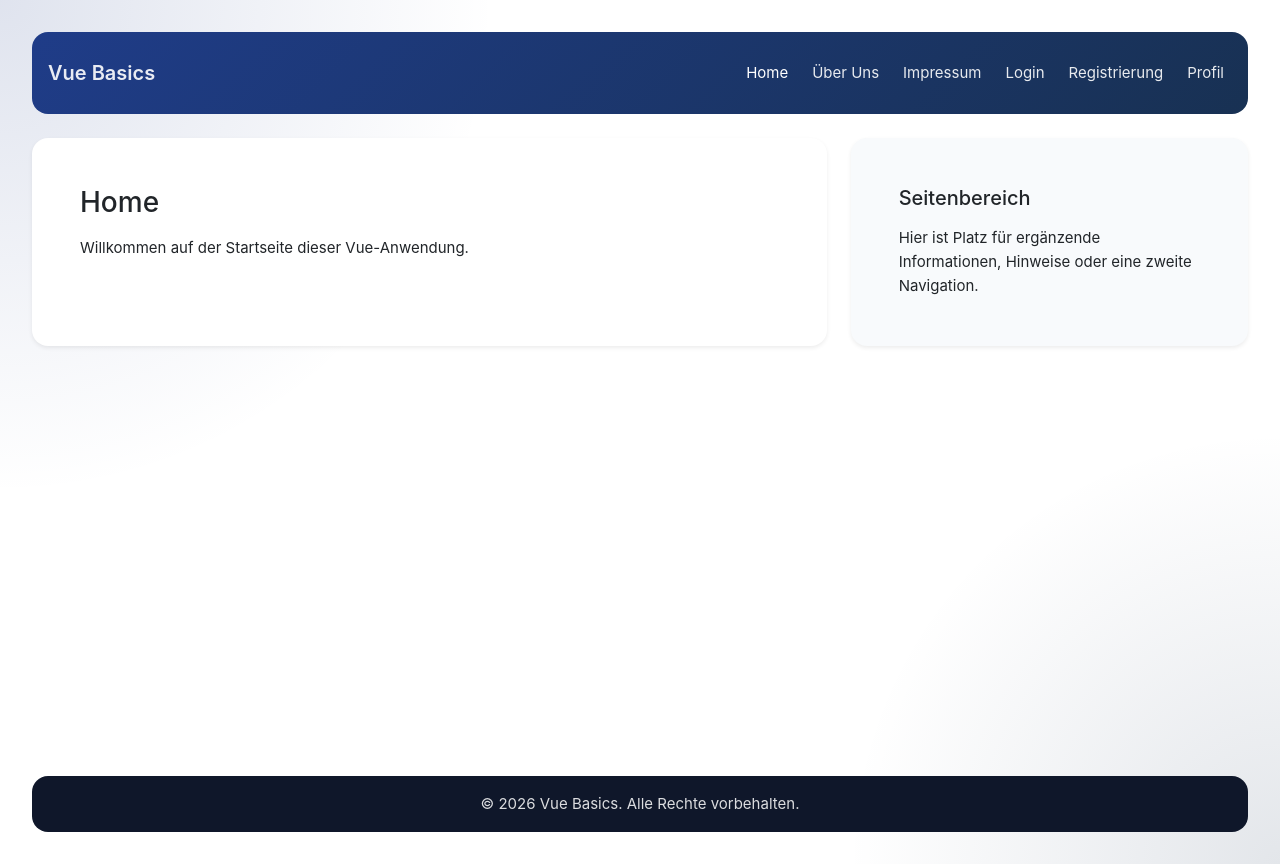
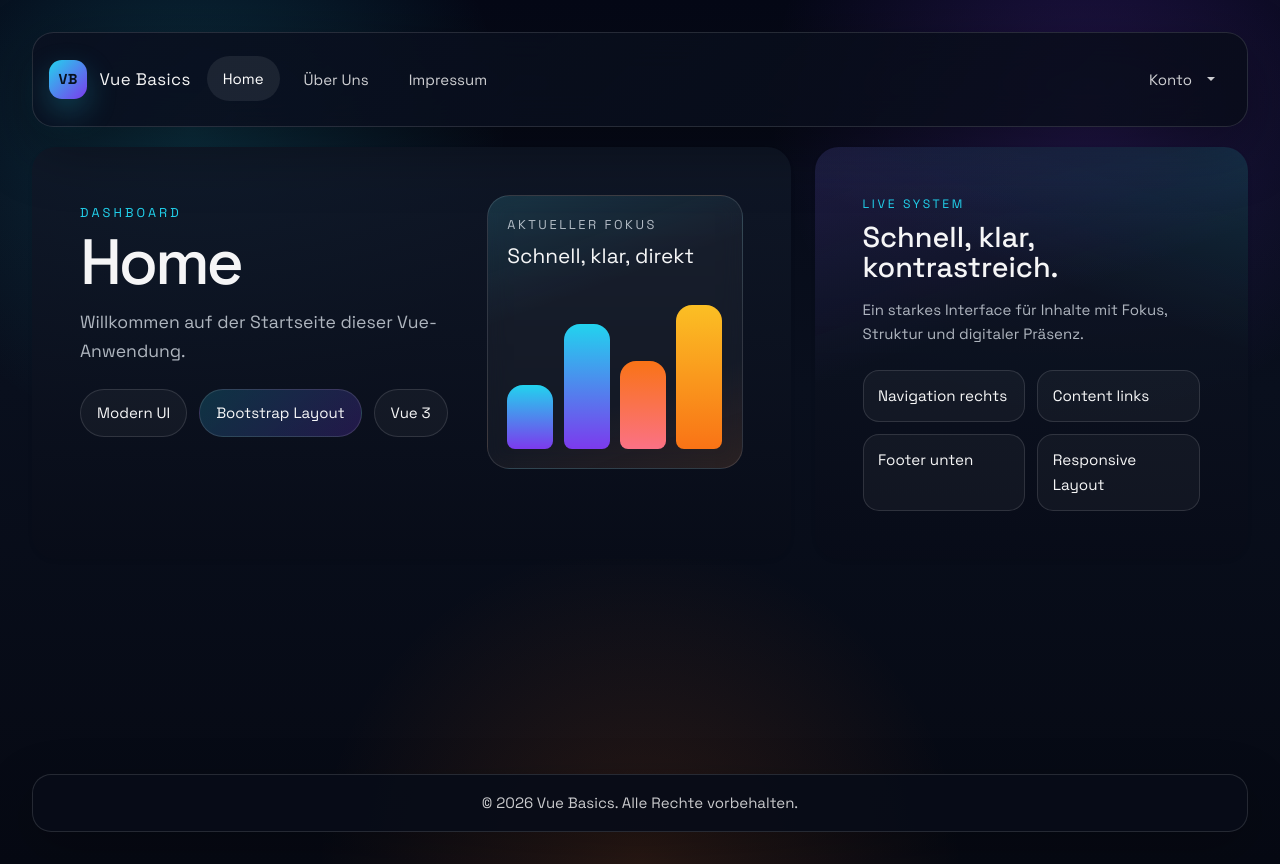
Before and after one commit to jonas037321/vue-basics, a Vue app: page / in a window 1280 px wide. Built offline with nearby package versions, Linux system fonts and the light colour scheme; the HTML template or start-up script is replaced by a standard one.

Commit message:
Enhance layout and styling for Home and About views; add responsive design elements and improve UI components

```diff
--- a/src/App.vue
+++ b/src/App.vue
@@ -4,11 +4,13 @@ import { RouterLink, RouterView } from 'vue-router'
 
 <template>
   <div class="app-shell">
-    <!-- Header mit Navigation -->
     <header class="site-header">
       <nav class="navbar navbar-expand-lg navbar-dark">
         <div class="container-fluid px-0">
-          <RouterLink class="navbar-brand fw-semibold" to="/">Vue Basics</RouterLink>
+          <RouterLink class="navbar-brand fw-semibold" to="/">
+            <span class="brand-mark">VB</span>
+            <span class="brand-text">Vue Basics</span>
+          </RouterLink>
 
           <button
             class="navbar-toggler"
@@ -23,13 +25,39 @@ import { RouterLink, RouterView } from 'vue-router'
           </button>
 
           <div id="siteNavigation" class="collapse navbar-collapse">
-            <div class="navbar-nav ms-auto gap-lg-2">
+            <div class="navbar-nav me-lg-auto gap-lg-2">
               <RouterLink class="nav-link" to="/">Home</RouterLink>
               <RouterLink class="nav-link" to="/about">Über Uns</RouterLink>
               <RouterLink class="nav-link" to="/impressum">Impressum</RouterLink>
-              <RouterLink class="nav-link" to="/login">Login</RouterLink>
-              <RouterLink class="nav-link" to="/registrierung">Registrierung</RouterLink>
-              <RouterLink class="nav-link" to="/profil">Profil</RouterLink>
+            </div>
+
+            <div class="navbar-nav ms-lg-auto mt-3 mt-lg-0">
+              <div class="nav-item dropdown">
+                <a
+                  id="accountDropdown"
+                  class="nav-link dropdown-toggle"
+                  href="#"
+                  role="button"
+                  data-bs-toggle="dropdown"
+                  aria-expanded="false"
+                >
+                  Konto
+                </a>
+
+                <ul class="dropdown-menu dropdown-menu-end" aria-labelledby="accountDropdown">
+                  <li>
+                    <RouterLink class="dropdown-item" to="/login">Login</RouterLink>
+                  </li>
+                  <li>
+                    <RouterLink class="dropdown-item" to="/registrierung">
+                      Registrierung
+                    </RouterLink>
+                  </li>
+                  <li>
+                    <RouterLink class="dropdown-item" to="/profil">Profil</RouterLink>
+                  </li>
+                </ul>
+              </div>
             </div>
           </div>
         </div>
@@ -45,11 +73,21 @@ import { RouterLink, RouterView } from 'vue-router'
         </section>
 
         <aside class="sidebar-panel card border-0 shadow-sm">
-          <div class="card-body p-4 p-lg-5">
-            <h2 class="h5 mb-3">Seitenbereich</h2>
-            <p class="mb-0">
-              Hier ist Platz für ergänzende Informationen, Hinweise oder eine zweite Navigation.
-            </p>
+          <div class="card-body p-4 p-lg-5 d-flex flex-column gap-4">
+            <div>
+              <p class="sidebar-kicker mb-2">Live System</p>
+              <h2 class="sidebar-title mb-3">Schnell, klar, kontrastreich.</h2>
+              <p class="sidebar-copy mb-0">
+                Ein starkes Interface für Inhalte mit Fokus, Struktur und digitaler Präsenz.
+              </p>
+            </div>
+
+            <div class="status-grid">
+              <div class="status-chip">Navigation rechts</div>
+              <div class="status-chip">Content links</div>
+              <div class="status-chip">Footer unten</div>
+              <div class="status-chip">Responsive Layout</div>
+            </div>
           </div>
         </aside>
       </div>
@@ -68,24 +106,86 @@ import { RouterLink, RouterView } from 'vue-router'
   min-height: 100vh;
   display: flex;
   flex-direction: column;
-  gap: 1.5rem;
+  gap: 1.25rem;
 }
 
 .site-header {
-  background: linear-gradient(135deg, #1f3c88 0%, #183153 100%);
+  position: sticky;
+  top: 1rem;
+  z-index: 20;
+  background: linear-gradient(135deg, rgba(10, 16, 32, 0.92), rgba(8, 12, 24, 0.82));
   color: #fff;
-  border-radius: 1rem;
-  padding: 0.75rem 1rem;
+  border: 1px solid var(--line);
+  border-radius: 1.35rem;
+  padding: 0.9rem 1rem;
+  backdrop-filter: blur(18px);
+  box-shadow: 0 20px 60px rgba(0, 0, 0, 0.35);
 }
 
-.site-header :deep(.navbar-brand),
+.site-header :deep(.navbar-brand) {
+  display: inline-flex;
+  align-items: center;
+  gap: 0.75rem;
+  color: rgba(255, 255, 255, 0.96);
+  letter-spacing: 0.02em;
+}
+
+.brand-mark {
+  display: inline-grid;
+  place-items: center;
+  width: 2.4rem;
+  height: 2.4rem;
+  border-radius: 0.8rem;
+  background: linear-gradient(135deg, var(--accent-2), var(--accent));
+  color: #07111f;
+  font-size: 0.9rem;
+  font-weight: 700;
+  box-shadow: 0 12px 30px rgba(34, 211, 238, 0.25);
+}
+
+.brand-text {
+  font-size: 1.05rem;
+}
+
 .site-header :deep(.nav-link) {
-  color: rgba(255, 255, 255, 0.9);
+  color: rgba(255, 255, 255, 0.8);
+  border-radius: 999px;
+  padding: 0.65rem 1rem;
+  transition:
+    transform 180ms ease,
+    background-color 180ms ease,
+    color 180ms ease;
 }
 
 .site-header :deep(.nav-link:hover),
 .site-header :deep(.nav-link.router-link-exact-active) {
+  background: rgba(255, 255, 255, 0.08);
   color: #ffffff;
+  transform: translateY(-1px);
+}
+
+.site-header :deep(.dropdown-menu) {
+  background: rgba(6, 10, 20, 0.96);
+  border: 1px solid var(--line);
+  border-radius: 1rem;
+  padding: 0.5rem;
+  box-shadow: 0 20px 40px rgba(0, 0, 0, 0.35);
+}
+
+.site-header :deep(.dropdown-item) {
+  border-radius: 0.75rem;
+  color: rgba(255, 255, 255, 0.9);
+  padding: 0.7rem 0.9rem;
+}
+
+.site-header :deep(.dropdown-item:hover),
+.site-header :deep(.dropdown-item:focus) {
+  background: rgba(34, 211, 238, 0.14);
+  color: #fff;
+}
+
+.site-header :deep(.dropdown-toggle::after) {
+  margin-left: 0.7rem;
 }
 
 .site-main {
@@ -94,7 +194,7 @@ import { RouterLink, RouterView } from 'vue-router'
 
 .content-grid {
   display: grid;
-  grid-template-columns: minmax(0, 2fr) minmax(280px, 1fr);
+  grid-template-columns: minmax(0, 1.75fr) minmax(320px, 1fr);
   gap: 1.5rem;
   align-items: start;
 }
@@ -102,24 +202,78 @@ import { RouterLink, RouterView } from 'vue-router'
 .content-panel,
 .sidebar-panel {
   min-height: 100%;
-  border-radius: 1rem;
+  border-radius: 1.5rem;
+  border: 1px solid var(--line);
+  background: linear-gradient(180deg, rgba(16, 24, 40, 0.88), rgba(8, 12, 24, 0.94));
+  color: var(--text-bright);
+  box-shadow: 0 24px 70px rgba(0, 0, 0, 0.32);
+  overflow: hidden;
+}
+
+.content-panel :deep(.card-body),
+.sidebar-panel :deep(.card-body) {
+  position: relative;
 }
 
 .sidebar-panel {
-  background: #f8fafc;
+  background:
+    linear-gradient(160deg, rgba(124, 58, 237, 0.14), transparent 42%),
+    linear-gradient(200deg, rgba(34, 211, 238, 0.12), transparent 36%),
+    linear-gradient(180deg, rgba(16, 24, 40, 0.9), rgba(8, 12, 24, 0.96));
+}
+
+.sidebar-kicker {
+  color: var(--accent-2);
+  text-transform: uppercase;
+  letter-spacing: 0.22em;
+  font-size: 0.76rem;
+}
+
+.sidebar-title {
+  font-size: clamp(1.8rem, 2vw, 2.6rem);
+  line-height: 1.04;
+}
+
+.sidebar-copy {
+  color: var(--text-soft);
+}
+
+.status-grid {
+  display: grid;
+  grid-template-columns: repeat(2, minmax(0, 1fr));
+  gap: 0.75rem;
+}
+
+.status-chip {
+  border: 1px solid var(--line);
+  background: rgba(255, 255, 255, 0.04);
+  border-radius: 1rem;
+  padding: 0.8rem 0.9rem;
+  color: var(--text-bright);
+  font-size: 0.95rem;
 }
 
 .site-footer {
-  background: #0f172a;
-  color: rgba(255, 255, 255, 0.85);
-  border-radius: 1rem;
-  padding: 1rem;
+  background: rgba(8, 12, 24, 0.92);
+  color: rgba(255, 255, 255, 0.78);
+  border: 1px solid var(--line);
+  border-radius: 1.2rem;
+  padding: 1rem 1.25rem;
   text-align: center;
+  box-shadow: 0 16px 50px rgba(0, 0, 0, 0.25);
 }
 
 @media (max-width: 991.98px) {
   .content-grid {
     grid-template-columns: 1fr;
   }
+
+  .site-header {
+    top: 0.5rem;
+  }
+
+  .status-grid {
+    grid-template-columns: 1fr;
+  }
 }
 </style>
--- a/src/assets/main.css
+++ b/src/assets/main.css
@@ -1,22 +1,47 @@
+@import url('https://fonts.googleapis.com/css2?family=Space+Grotesk:wght@400;500;700&display=swap');
 @import './base.css';
+
+:root {
+  --page-bg: #070b16;
+  --surface: rgba(10, 16, 32, 0.84);
+  --surface-strong: rgba(8, 12, 24, 0.94);
+  --line: rgba(255, 255, 255, 0.12);
+  --text-bright: rgba(255, 255, 255, 0.96);
+  --text-soft: rgba(226, 232, 240, 0.76);
+  --accent: #7c3aed;
+  --accent-2: #22d3ee;
+  --accent-3: #f97316;
+}
+
+html {
+  background: var(--page-bg);
+}
+
+body {
+  min-height: 100vh;
+  color: var(--text-bright);
+  background:
+    radial-gradient(circle at 15% 15%, rgba(34, 211, 238, 0.18), transparent 24%),
+    radial-gradient(circle at 85% 12%, rgba(124, 58, 237, 0.22), transparent 24%),
+    radial-gradient(circle at 50% 100%, rgba(249, 115, 22, 0.14), transparent 30%),
+    linear-gradient(180deg, #050816 0%, #090f1d 45%, #060913 100%);
+  font-family: 'Space Grotesk', system-ui, sans-serif;
+}
 
 #app {
   width: 100%;
-  max-width: 1440px;
+  max-width: 1520px;
   margin: 0 auto;
-  padding: 1.5rem;
-  font-weight: normal;
+  padding: 1.25rem;
+  font-weight: 400;
 }
 
 a {
   text-decoration: none;
 }
 
-body {
-  background:
-    radial-gradient(circle at top left, rgba(31, 60, 136, 0.14), transparent 32%),
-    radial-gradient(circle at bottom right, rgba(24, 49, 83, 0.12), transparent 28%),
-    var(--color-background);
+* {
+  scrollbar-color: rgba(34, 211, 238, 0.45) transparent;
 }
 
 @media (min-width: 1024px) {
--- a/src/views/HomeView.vue
+++ b/src/views/HomeView.vue
@@ -4,10 +4,149 @@ const pageLead = 'Willkommen auf der Startseite dieser Vue-Anwendung.'
 </script>
 
 <template>
-  <section>
-    <h1 class="h3 mb-3">{{ pageTitle }}</h1>
-    <p class="mb-0">
-      {{ pageLead }}
-    </p>
+  <section class="page-hero">
+    <div class="hero-copy">
+      <p class="hero-kicker mb-2">Dashboard</p>
+      <h1 class="hero-title mb-3">{{ pageTitle }}</h1>
+      <p class="hero-lead mb-4">{{ pageLead }}</p>
+
+      <div class="hero-actions">
+        <span class="hero-pill">Modern UI</span>
+        <span class="hero-pill hero-pill-accent">Bootstrap Layout</span>
+        <span class="hero-pill">Vue 3</span>
+      </div>
+    </div>
+
+    <div class="hero-card">
+      <div class="hero-card-top">
+        <span class="hero-card-label">Aktueller Fokus</span>
+        <span class="hero-card-value">Schnell, klar, direkt</span>
+      </div>
+      <div class="hero-card-chart">
+        <span></span>
+        <span></span>
+        <span></span>
+        <span></span>
+      </div>
+    </div>
   </section>
 </template>
+
+<style scoped>
+.page-hero {
+  display: grid;
+  grid-template-columns: minmax(0, 1.2fr) minmax(240px, 0.8fr);
+  gap: 1.5rem;
+  align-items: stretch;
+}
+
+.hero-copy {
+  padding: 0.5rem 0;
+}
+
+.hero-kicker {
+  color: var(--accent-2);
+  text-transform: uppercase;
+  letter-spacing: 0.24em;
+  font-size: 0.8rem;
+}
+
+.hero-title {
+  font-size: clamp(2.8rem, 5vw, 5rem);
+  line-height: 0.95;
+  letter-spacing: -0.05em;
+  text-wrap: balance;
+}
+
+.hero-lead {
+  max-width: 44rem;
+  color: var(--text-soft);
+  font-size: 1.1rem;
+}
+
+.hero-actions {
+  display: flex;
+  flex-wrap: wrap;
+  gap: 0.75rem;
+}
+
+.hero-pill {
+  border: 1px solid var(--line);
+  border-radius: 999px;
+  padding: 0.7rem 1rem;
+  background: rgba(255, 255, 255, 0.04);
+  color: var(--text-bright);
+}
+
+.hero-pill-accent {
+  background: linear-gradient(135deg, rgba(34, 211, 238, 0.18), rgba(124, 58, 237, 0.22));
+}
+
+.hero-card {
+  border: 1px solid var(--line);
+  border-radius: 1.4rem;
+  padding: 1.2rem;
+  background:
+    linear-gradient(160deg, rgba(34, 211, 238, 0.12), transparent 36%),
+    linear-gradient(340deg, rgba(249, 115, 22, 0.1), transparent 30%),
+    rgba(255, 255, 255, 0.04);
+  backdrop-filter: blur(10px);
+}
+
+.hero-card-top {
+  display: flex;
+  flex-direction: column;
+  gap: 0.25rem;
+  margin-bottom: 1rem;
+}
+
+.hero-card-label {
+  color: var(--text-soft);
+  font-size: 0.8rem;
+  text-transform: uppercase;
+  letter-spacing: 0.2em;
+}
+
+.hero-card-value {
+  font-size: 1.3rem;
+}
+
+.hero-card-chart {
+  display: grid;
+  grid-template-columns: repeat(4, minmax(0, 1fr));
+  gap: 0.65rem;
+  align-items: end;
+  min-height: 10rem;
+}
+
+.hero-card-chart span {
+  display: block;
+  border-radius: 1rem 1rem 0.5rem 0.5rem;
+  background: linear-gradient(180deg, var(--accent-2), var(--accent));
+  min-height: 30%;
+}
+
+.hero-card-chart span:nth-child(1) {
+  min-height: 40%;
+}
+
+.hero-card-chart span:nth-child(2) {
+  min-height: 78%;
+}
+
+.hero-card-chart span:nth-child(3) {
+  min-height: 55%;
+  background: linear-gradient(180deg, var(--accent-3), #fb7185);
+}
+
+.hero-card-chart span:nth-child(4) {
+  min-height: 90%;
+  background: linear-gradient(180deg, #fbbf24, var(--accent-3));
+}
+
+@media (max-width: 767.98px) {
+  .page-hero {
+    grid-template-columns: 1fr;
+  }
+}
+</style>
```
Also changed, not shown: src/views/AboutView.vue (+100 -5 lines).
